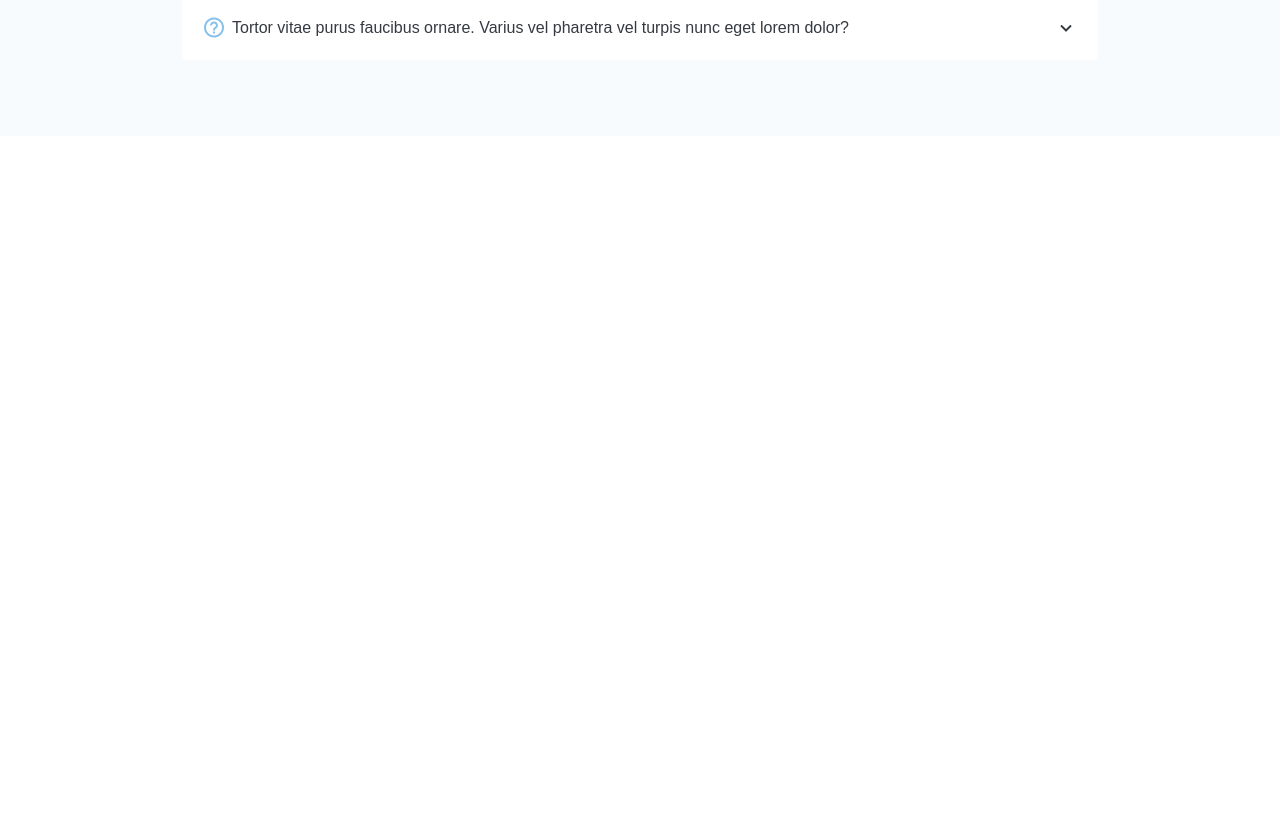
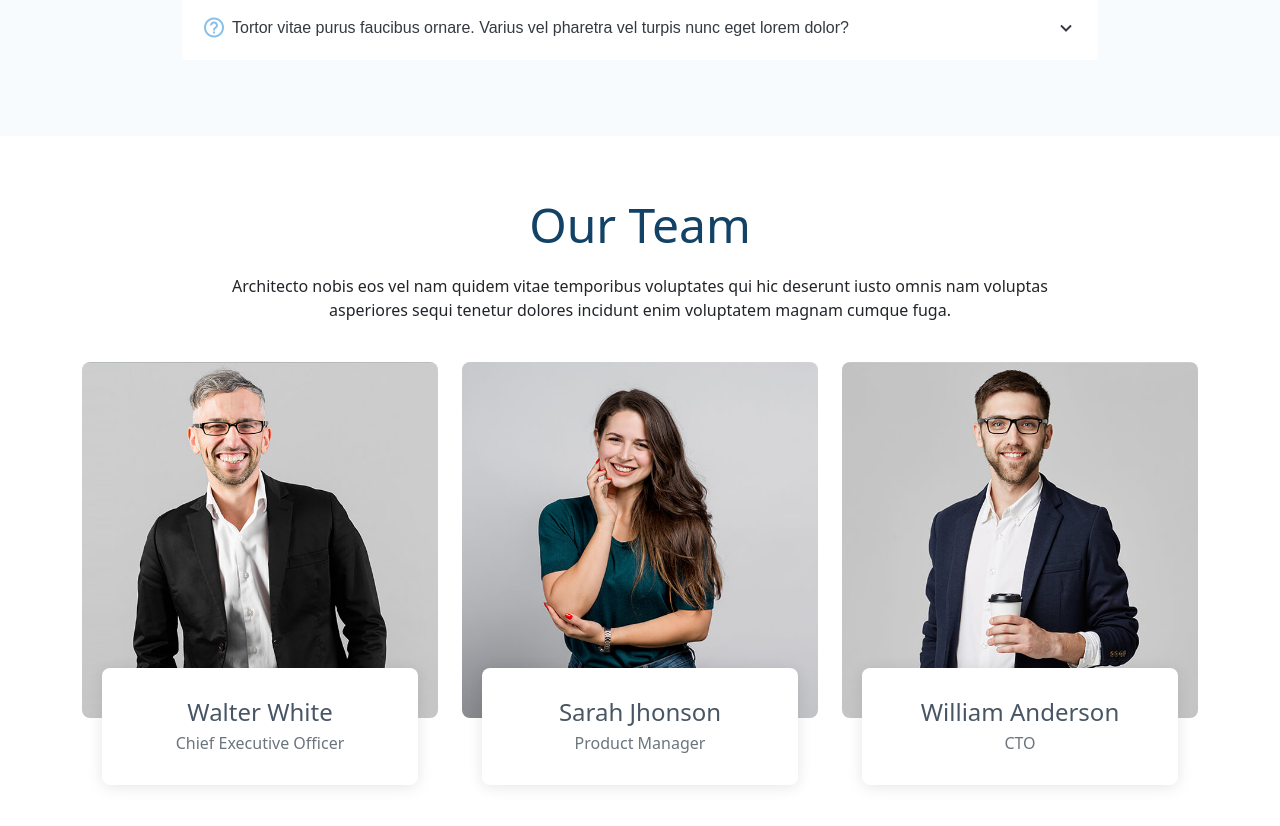
Before and after one commit to sagorpaul142/nitex_coding_assessment, a React (Vite) app: page / in a window 1280 px wide. Shown: the part 2860-3686 px from the top of the page. Before the commit the page ends 2996 px from the top, so only its background shows below. Built offline with nearby package versions, Linux system fonts and the light colour scheme.

Commit message:
team section add

```diff
--- a/src/App.jsx
+++ b/src/App.jsx
@@ -4,6 +4,7 @@ import HeroSection from "./components/Hero/HeroSection.jsx";
 import Services from "./components/Services/Services.jsx";
 import WhyChooseUs from "./components/WhyChooseUs/WhyChooseUs.jsx";
 import Faq from "./components/Faq/Faq.jsx";
+import Team from "./components/Team/Team.jsx";
 
 function App() {
 
@@ -14,6 +15,7 @@ function App() {
             <Services/>
             <WhyChooseUs/>
             <Faq/>
+            <Team/>
         </BrowserRouter>
     )
 }
--- a/src/components/Header/Header.jsx
+++ b/src/components/Header/Header.jsx
@@ -20,7 +20,17 @@ const Header = () => {
     return (
         <nav className={`navbar navbar-expand-lg bg-gray sticky-top ${scrollClass}`}>
             <div className="container-fluid">
-                <Link to="#" className="navbar-brand">Nitex</Link>
+                <Link
+                    to="/"
+                    className="navbar-brand"
+                    onClick={() => {
+                        window.scroll({
+                            top:0
+                        })
+                    }}
+                >
+                    Nitex
+                </Link>
                 <button className="navbar-toggler" type="button" data-bs-toggle="collapse"
                         data-bs-target="#navbarSupportedContent" aria-controls="navbarSupportedContent"
                         aria-expanded="false" aria-label="Toggle navigation">
@@ -86,7 +96,7 @@ const Header = () => {
                                 to="team"
                                 smooth={true}
                                 duration={500}
-                                offset={-50}
+                                offset={-65}
                                 spy={true}
                                 className="nav-link scrollto"
                                 activeClass={'nav-active'}
--- /dev/null
+++ b/src/components/Team/Team.css
@@ -0,0 +1,97 @@
+
+.team .team-member .member-img {
+    border-radius: 8px;
+    overflow: hidden;
+}
+
+.team .section-title {
+    text-align: center;
+    padding: 30px 0;
+    position: relative;
+}
+
+.team .section-title h2 {
+    font-size: 32px;
+    font-weight: 700;
+    text-transform: capitalize;
+    margin-bottom: 20px;
+    padding-bottom: 0;
+    color: #3b434a;
+    position: relative;
+    z-index: 2;
+}
+
+.team .team-member .social {
+    position: absolute;
+    left: 0;
+    top: -18px;
+    right: 0;
+    opacity: 0;
+    transition: ease-in-out 0.3s;
+    display: flex;
+    align-items: center;
+    justify-content: center;
+}
+
+.team .team-member .social a {
+    /*transition: color 0.3s;*/
+    color: #fff;
+    background: #0EA2BDFF;
+    margin: 0 5px;
+    display: inline-flex;
+    align-items: center;
+    justify-content: center;
+    width: 36px;
+    height: 36px;
+    border-radius: 50%;
+    transition: 0.3s;
+}
+
+.team .team-member .social a i {
+    line-height: 0;
+    font-size: 16px;
+}
+
+.team .team-member .social a:hover {
+    background: #1EC3E0FF;
+}
+
+.team .team-member .social i {
+    font-size: 18px;
+    margin: 0 2px;
+}
+
+.team .team-member .member-info {
+    padding: 30px 15px;
+    text-align: center;
+    box-shadow: 0 2px 15px rgba(0, 0, 0, 0.1);
+    background: #fff;
+    margin: -50px 20px 0 20px;
+    position: relative;
+    border-radius: 8px;
+}
+
+.team .team-member .member-info h4 {
+    font-weight: 400;
+    margin-bottom: 5px;
+    font-size: 24px;
+    color: #485664FF;
+}
+
+.team .team-member .member-info span {
+    display: block;
+    font-size: 16px;
+    font-weight: 400;
+    color: #6C757DFF;
+}
+
+.team .team-member .member-info p {
+    font-style: italic;
+    font-size: 14px;
+    line-height: 26px;
+    color: #6C757DFF;
+}
+
+.team .team-member:hover .social {
+    opacity: 1;
+}
--- /dev/null
+++ b/src/components/Team/Team.jsx
@@ -0,0 +1,79 @@
+import './Team.css';
+import Person1 from "../../assets/team/team-1.jpg"
+import Person2 from "../../assets/team/team-2.jpg"
+import Person3 from "../../assets/team/team-3.jpg"
+const Team = () => {
+    return (
+        <section id="team" className="team">
+            <div className="container" data-aos="fade-up">
+
+                <div className="section-header">
+                    <h2>Our Team</h2>
+                    <p>Architecto nobis eos vel nam quidem vitae temporibus voluptates qui hic deserunt iusto omnis nam
+                        voluptas asperiores sequi tenetur dolores incidunt enim voluptatem magnam cumque fuga.</p>
+                </div>
+
+                <div className="row gy-5">
+
+                    <div className="col-xl-4 col-md-6 d-flex" data-aos="zoom-in" data-aos-delay="200">
+                        <div className="team-member">
+                            <div className="member-img">
+                                <img src={Person1} className="img-fluid" alt=""/>
+                            </div>
+                            <div className="member-info">
+                                <div className="social">
+                                    <a href=""><i className="bi bi-twitter"></i></a>
+                                    <a href=""><i className="bi bi-facebook"></i></a>
+                                    <a href=""><i className="bi bi-instagram"></i></a>
+                                    <a href=""><i className="bi bi-linkedin"></i></a>
+                                </div>
+                                <h4>Walter White</h4>
+                                <span>Chief Executive Officer</span>
+                            </div>
+                        </div>
+                    </div>
+
+                    <div className="col-xl-4 col-md-6 d-flex" data-aos="zoom-in" data-aos-delay="400">
+                        <div className="team-member">
+                            <div className="member-img">
+                                <img src={Person2} className="img-fluid" alt="" />
+                            </div>
+                            <div className="member-info">
+                                <div className="social">
+                                    <a href=""><i className="bi bi-twitter"></i></a>
+                                    <a href=""><i className="bi bi-facebook"></i></a>
+                                    <a href=""><i className="bi bi-instagram"></i></a>
+                                    <a href=""><i className="bi bi-linkedin"></i></a>
+                                </div>
+                                <h4>Sarah Jhonson</h4>
+                                <span>Product Manager</span>
+                            </div>
+                        </div>
+                    </div>
+
+                    <div className="col-xl-4 col-md-6 d-flex" data-aos="zoom-in" data-aos-delay="600">
+                        <div className="team-member">
+                            <div className="member-img">
+                                <img src={Person3} className="img-fluid" alt="" />
+                            </div>
+                            <div className="member-info">
+                                <div className="social">
+                                    <a href=""><i className="bi bi-twitter"></i></a>
+                                    <a href=""><i className="bi bi-facebook"></i></a>
+                                    <a href=""><i className="bi bi-instagram"></i></a>
+                                    <a href=""><i className="bi bi-linkedin"></i></a>
+                                </div>
+                                <h4>William Anderson</h4>
+                                <span>CTO</span>
+                            </div>
+                        </div>
+                    </div>
+
+                </div>
+
+            </div>
+        </section>
+    );
+};
+
+export default Team;
```
